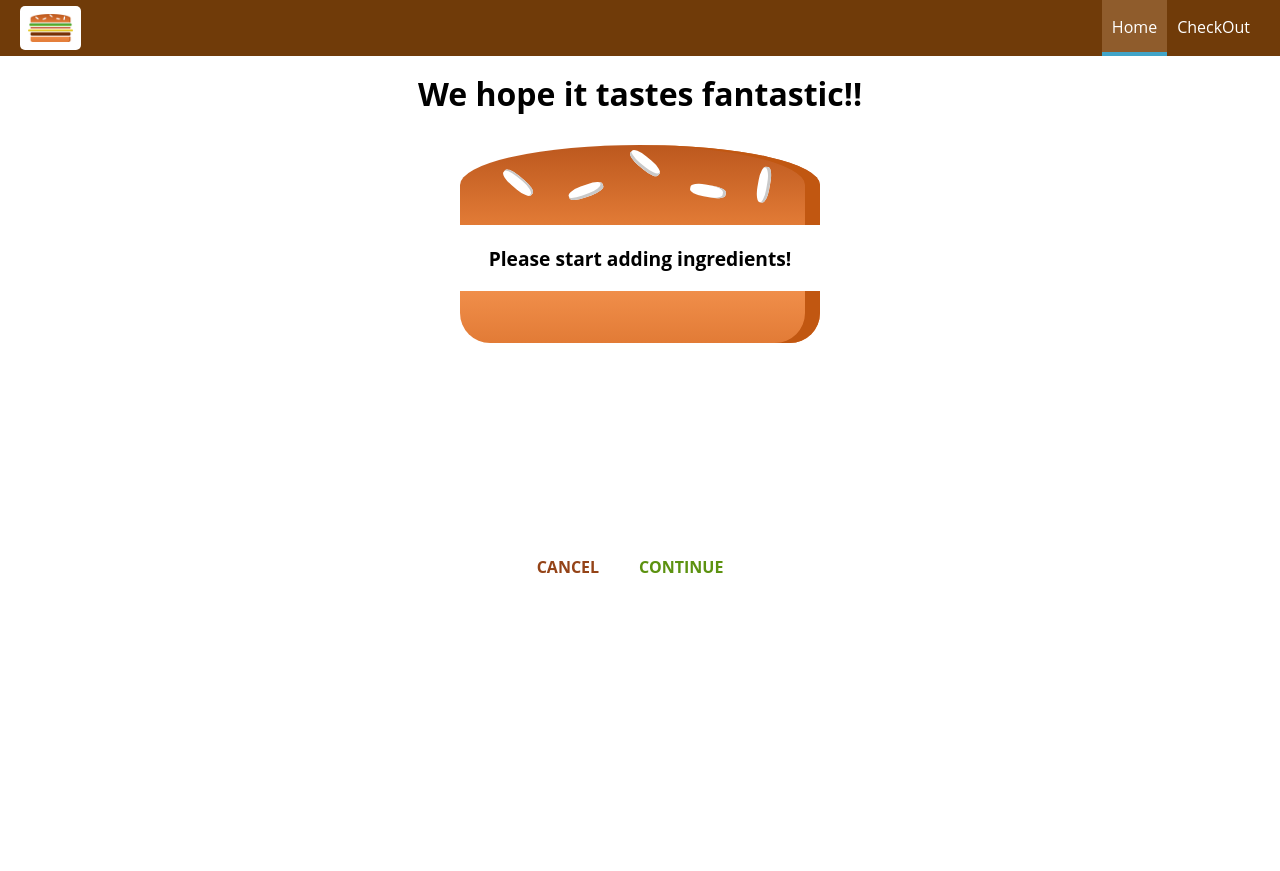
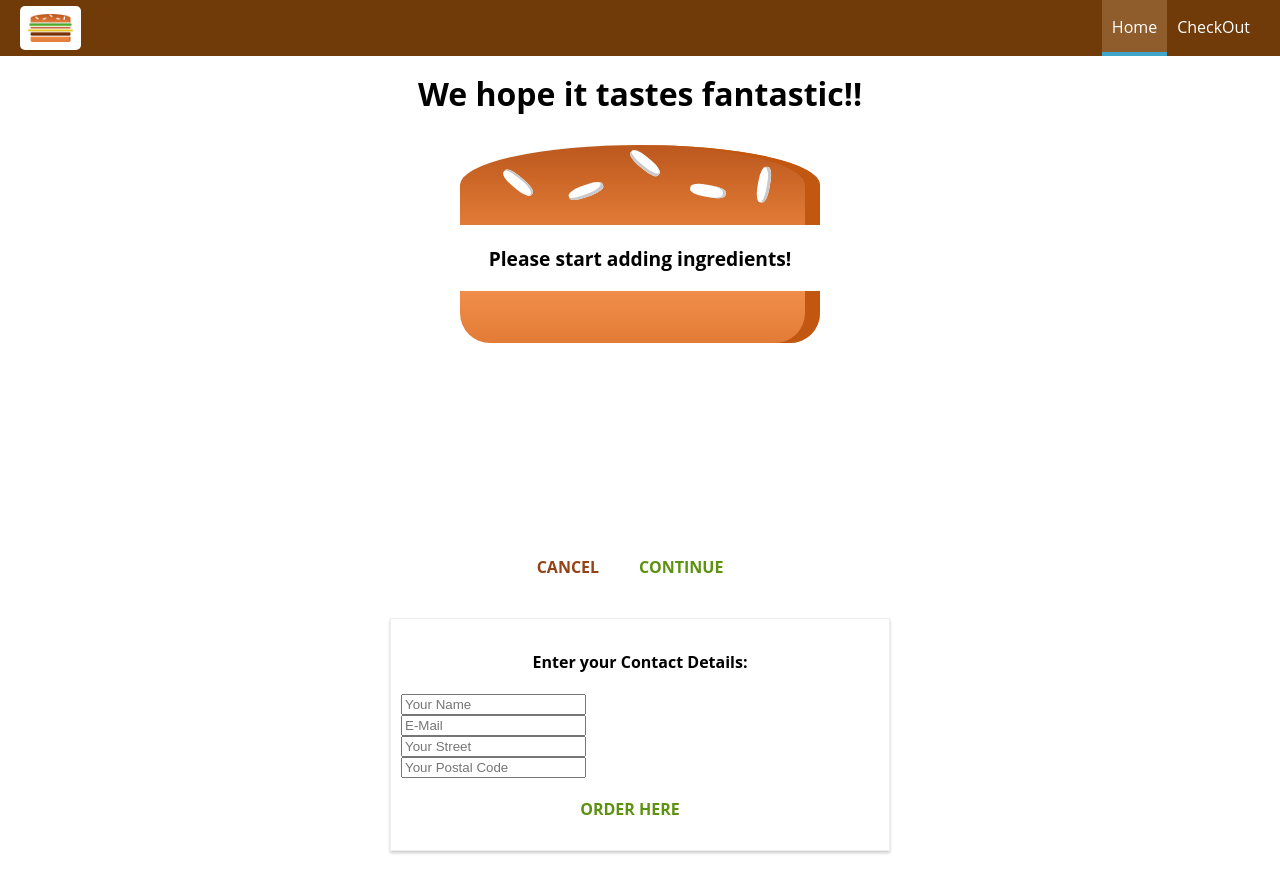
Before and after one commit to AnkitCloudDev/Burger-Builder-React.js-, a React app: page /checkout in a window 1280 px wide. Both pictures are taken after a click on the button "CONTINUE". Before the commit the page ends 800 px from the top, so only its background shows below. Built offline with nearby package versions, Linux system fonts and the light colour scheme.

Commit message:
Added Contact Data page and route

```diff
--- a/src/App.js
+++ b/src/App.js
@@ -11,7 +11,9 @@
   <Layout>
     <Switch>
     <Route path="/checkout" component={Checkout}></Route>
+
     <Route path="/" exact component={BurgerBuilder}></Route>
+
     </Switch>
   </Layout>
 
--- a/src/containers/Checkout/Checkout.js
+++ b/src/containers/Checkout/Checkout.js
@@ -1,5 +1,8 @@
 import React, { Component } from 'react';
 import CheckoutSummary from '../../components/Order/Checkout/CheckoutSummary';
+import {Route} from 'react-router-dom';
+import ContactData from './ContactData/ContactData';
+
 class Checkout extends Component{
     state = {
         ingredients: {
@@ -41,6 +44,7 @@
              ingredients={this.state.ingredients}
              checkoutCancelled={this.checkoutCancelledHandler}
              checkoutContinued={this.checkoutContinuedHandler}/>
+                <Route path={this.props.match.path + '/contact-data'} exact component={ContactData}></Route>
         </div>);
     }
 }
--- /dev/null
+++ b/src/containers/Checkout/ContactData/ContactData.css
@@ -0,0 +1,21 @@
+.ContactData{
+    margin: 20px auto;
+    width: 80%;
+    text-align: center;
+    box-shadow: 0 2px 3px #ccc;
+    border: 1px solid #eee;
+    padding: 10px;
+    box-sizing: border-box;
+
+}
+
+.Input {
+    display: block;
+}
+
+@media (min-width: 600px) {
+    .ContactData{
+          width: 500px;
+
+    }
+}
--- /dev/null
+++ b/src/containers/Checkout/ContactData/ContactData.js
@@ -0,0 +1,28 @@
+import React, { Component } from 'react';
+import Button from '../../../components/UI/Button/Button';
+import classes from './ContactData.css';
+
+class ContactData extends Component{
+    state = {
+        email: '',
+        name: '',
+        address: {
+            street: '',
+            postalcode: '',
+        }
+    }
+    render(){
+        return(<div className={classes.ContactData}>
+            <h4>Enter your Contact Details:</h4>
+            <form>
+                <input className={classes.Input} type="text" name="name" placeholder="Your Name"/>
+                <input className={classes.Input} type="text" name="email" placeholder="E-Mail"/>
+                <input className={classes.Input} type="text" name="street" placeholder="Your Street"/>
+                <input className={classes.Input} type="text" name="postalcode" placeholder="Your Postal Code"/>
+                <Button btnType="Success">ORDER HERE</Button>
+            </form>
+        </div>);
+    }
+}
+
+export default ContactData;
```
